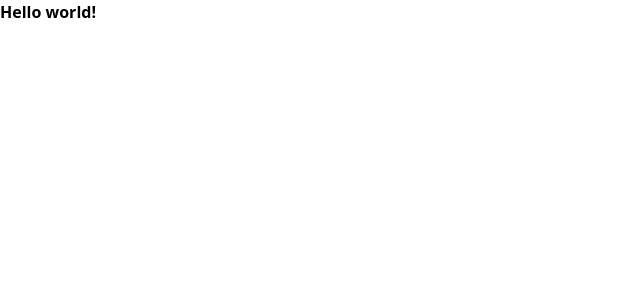
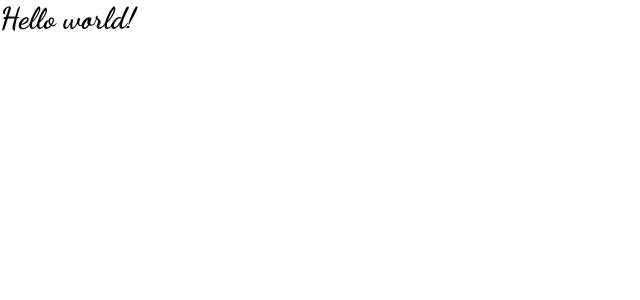
Before and after one commit to Calebbartley/ABCMover, a React (Create React App) app in the folder abc_mover/: page / in a window 1280 px wide. Shown: the top 300 px of the page, without its empty margins (0-640 px from the left). Built offline with nearby package versions, Linux system fonts and the light colour scheme.

Commit message:
fonts added for tailwind

```diff
--- a/abc_mover/src/App.js
+++ b/abc_mover/src/App.js
@@ -2,7 +2,7 @@
 function App() {
   return (
     <div>
-      <h1 className="text-3xl font-bold">
+      <h1 className="text-3xl font-bold font-signature" >
       Hello world!
      </h1>
     </div>
--- a/abc_mover/src/index.css
+++ b/abc_mover/src/index.css
@@ -1,10 +1,19 @@
 @import url('https://fonts.googleapis.com/css2?family=Dancing+Script:wght@400;500;600;700&display=swap');
-
+@import url('https://fonts.googleapis.com/css2?family=Dancing+Script:wght@400;500;600;700&family=Play:wght@400;700&display=swap');
 
 @tailwind base;
 @tailwind components;
 @tailwind utilities;
 
 @layer base{
-  font-family: 'Dancing Script', cursive;
+  html{
+    font-family: 'Play', sans-serif;
+    font-size: 16px;
+    line-height: 1.5;
+    color: #000;
+    background-color: #fff;
+    overflow-x: hidden;
+    overflow-y: scroll;
+    scroll-behavior: smooth;
+  }
 }
--- a/abc_mover/tailwind.config.js
+++ b/abc_mover/tailwind.config.js
@@ -5,6 +5,9 @@ module.exports = {
   ],
   theme: {
     extend: {},
+    fontFamily:{
+      signature: ['Dancing Script', 'cursive'],
+    }
   },
   plugins: [],
 }
```
